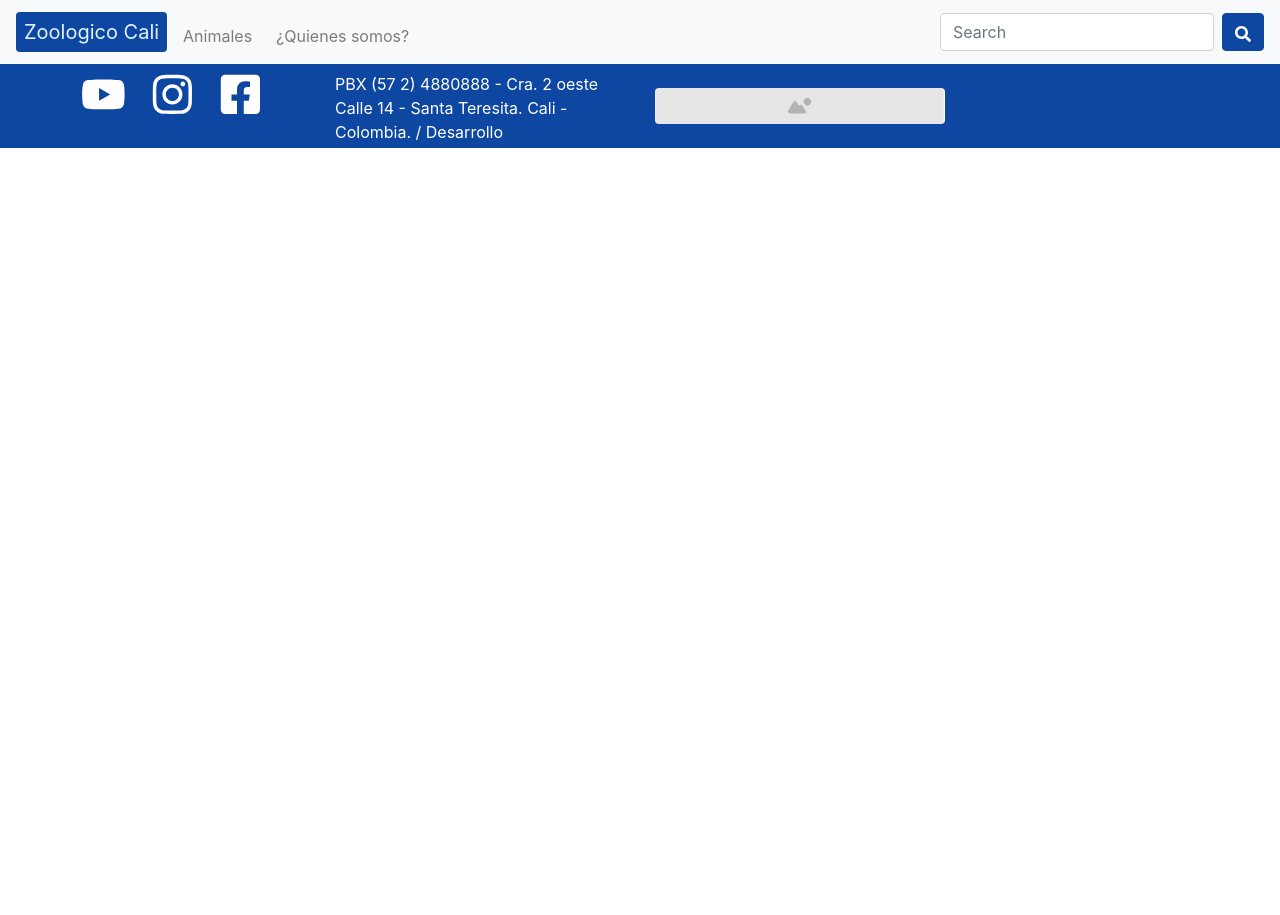
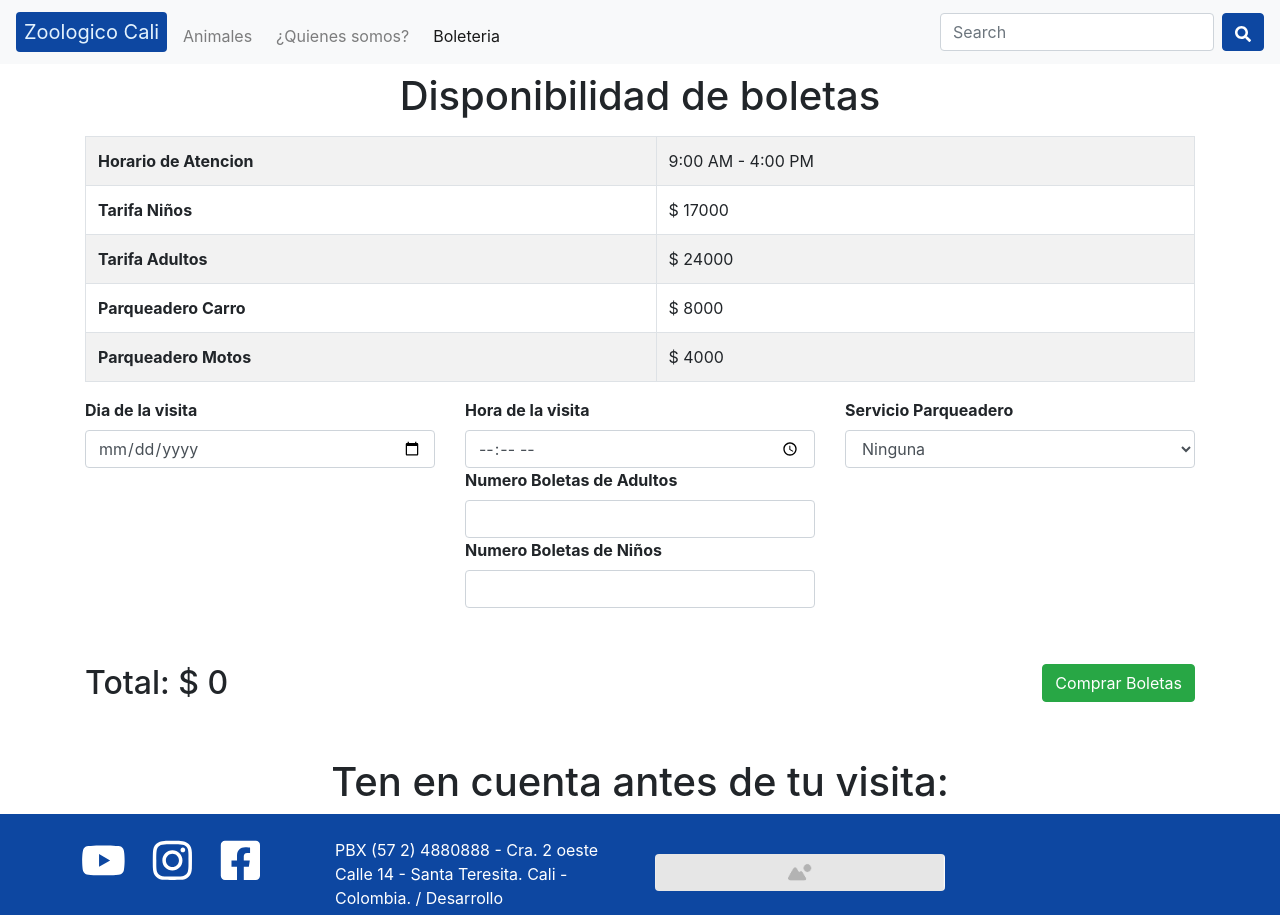
Before and after one commit to fredo0522/zoo_web, a React (Create React App) app: page /boletas in a window 1280 px wide. Before the commit the page ends 800 px from the top, so only its background shows below. Built offline with nearby package versions, Linux system fonts and the light colour scheme.

Commit message:
Agregando formulario y opciones de compra de boelteria del zoologico

```diff
--- a/src/App.js
+++ b/src/App.js
@@ -6,6 +6,7 @@ import Animals from "./pages/Animals";
 import AnimalDetails from "./pages/AnimalDetails";
 import Who from "./pages/Who";
 import Home from "./pages/Home";
+import Boletas from "./pages/Boletas";
 import { FaInstagram } from "react-icons/fa";
 import { FaFacebookSquare } from "react-icons/fa";
 import { FaYoutube } from "react-icons/fa";
@@ -28,6 +29,9 @@ class App extends Component {
             <Route path="/details/:name" component={AnimalDetails} exact />
             <Route path="/who" exact>
               <Who />
+            </Route>
+            <Route path="/boletas" exact>
+              <Boletas />
             </Route>
           </Switch>
         </div>
--- a/src/components/HeaderBar.jsx
+++ b/src/components/HeaderBar.jsx
@@ -57,6 +57,18 @@ class HeaderBar extends Component {
                 ¿Quienes somos?
               </NavLink>
             </li>
+
+            {/* Boleteria options */}
+            <li className="nav-item mr-auto">
+              <NavLink
+                activeClassName="nav-link ml-2 mt-2 active"
+                className="nav-link ml- mt-2"
+                to="/boletas"
+                exact
+              >
+                Boleteria
+              </NavLink>
+            </li>
           </ul>
 
           {/* Search in the input */}
--- a/src/pages/AnimalDetails.jsx
+++ b/src/pages/AnimalDetails.jsx
@@ -28,6 +28,7 @@ class AnimalDetails extends Component {
 const mapStateToAction = {
   setAnimalByName,
 };
+
 const mapStateToProps = (state) => {
   return {
     animal: state.animal.animal,
--- /dev/null
+++ b/src/pages/Boletas.jsx
@@ -0,0 +1,195 @@
+import React, { Component } from "react";
+
+const d = new Date();
+
+class Boletas extends Component {
+  constructor(props) {
+    super(props);
+
+    this.state = {
+      total: 0,
+      kidPrice: 17000,
+      adultPrice: 24000,
+      carPrice: 8000,
+      motorcyclePrice: 4000,
+      timeVisit: "",
+      dateVisit: "",
+      ticketsAdult: 0,
+      ticketsKid: 0,
+      typeParking: "Ninguna",
+    };
+
+    this.handleChangeTypeParking = this.handleChangeTypeParking.bind(this);
+    this.handleChangeTicketsAdult = this.handleChangeTicketsAdult.bind(this);
+    this.handleChangeTicketsKid = this.handleChangeTicketsKid.bind(this);
+    this.handleSubmit = this.handleSubmit.bind(this);
+  }
+
+  handleChangeTypeParking(event) {
+    var value = 0;
+    // Eliminando el valor anterior
+    if (this.state.typeParking === "Carro") {
+      value = this.state.carPrice;
+    } else if (this.state.typeParking === "Moto") {
+      value = this.state.motorcyclePrice;
+    } else {
+      value = 0;
+    }
+
+    // Agregar el valor al total
+    if (event.target.value === "Carro") {
+      this.setState({ total: this.state.total + this.state.carPrice - value });
+    } else if (event.target.value === "Moto") {
+      this.setState({
+        total: this.state.total + this.state.motorcyclePrice - value,
+      });
+    } else {
+      this.setState({ total: this.state.total - value });
+    }
+
+    this.setState({ typeParking: event.target.value });
+  }
+
+  handleChangeTicketsAdult(event) {
+    var currValue = this.state.adultPrice * event.target.value;
+    var befValue = this.state.adultPrice * this.state.ticketsAdult;
+
+    this.setState({ ticketsAdult: event.target.value });
+    this.setState({ total: this.state.total + currValue - befValue });
+  }
+
+  handleChangeTicketsKid(event) {
+    var currValue = this.state.kidPrice * event.target.value;
+    var befValue = this.state.kidPrice * this.state.ticketsKid;
+
+    this.setState({ ticketsKid: event.target.value });
+    this.setState({ total: this.state.total + currValue - befValue });
+  }
+
+  handleSubmit(event) {}
+
+  render() {
+    return (
+      <div className="container pt-4">
+        {/* Tabla de precios y disponibilidad */}
+        <h1 className="text-center">Disponibilidad de boletas</h1>
+        <table className="table table-striped table-bordered mt-3">
+          <tbody>
+            <tr>
+              <th scope="row">Horario de Atencion</th>
+              <td>9:00 AM - 4:00 PM</td>
+            </tr>
+            <tr>
+              <th scope="row">Tarifa Niños</th>
+              <td>$ {this.state.kidPrice}</td>
+            </tr>
+            <tr>
+              <th scope="row">Tarifa Adultos</th>
+              <td>$ {this.state.adultPrice}</td>
+            </tr>
+            <tr>
+              <th scope="row">Parqueadero Carro</th>
+              <td>$ {this.state.carPrice}</td>
+            </tr>
+            <tr>
+              <th scope="row">Parqueadero Motos</th>
+              <td>$ {this.state.motorcyclePrice}</td>
+            </tr>
+          </tbody>
+        </table>
+
+        {/* Total y opciones de compra y datos de la reserva */}
+        <form onSubmit={this.handleSubmit}>
+          {/* Reserva */}
+          <div className="row row-cols-md-3 mt-2">
+            <div className="col-sm mb-5">
+              <label htmlFor="visitDate" className="font-weight-bold">
+                Dia de la visita
+              </label>
+              <input
+                type="date"
+                id="visitDate"
+                className="form-control"
+                min={
+                  d.getFullYear() + "-" + (d.getMonth() + 1) + "-" + d.getDate()
+                }
+                required
+              />
+            </div>
+            <div className="col-sm mb-5">
+              <label htmlFor="visitTime" className="font-weight-bold">
+                Hora de la visita
+              </label>
+              <input
+                type="time"
+                className="form-control"
+                id="visitTime"
+                min="09:00"
+                max="16:00"
+                required
+              />
+
+              <label htmlFor="quantityAdults" className="font-weight-bold">
+                Numero Boletas de Adultos
+              </label>
+              <input
+                onChange={this.handleChangeTicketsAdult}
+                type="number"
+                className="form-control"
+                id="quantityAdults"
+                min="0"
+                max="100"
+                required
+              />
+
+              <label htmlFor="quantityKids" className="font-weight-bold">
+                Numero Boletas de Niños
+              </label>
+              <input
+                onChange={this.handleChangeTicketsKid}
+                type="number"
+                className="form-control"
+                id="quantityKids"
+                min="0"
+                max="100"
+                required
+              />
+            </div>
+            <div className="col-sm mb-5">
+              <label htmlFor="parkService" className="font-weight-bold">
+                Servicio Parqueadero
+              </label>
+              <select
+                defaultValue={this.state.typeParking}
+                onChange={this.handleChangeTypeParking}
+                className="form-control"
+                id="parkService"
+                required
+              >
+                <option value="Carro">Carro</option>
+                <option value="Moto">Moto</option>
+                <option value="Ninguna">Ninguna</option>
+              </select>
+            </div>
+          </div>
+
+          {/* Opciones de compra */}
+          <div className="row row-cols-md-2 mt-2">
+            <div className="col-sm mb-5">
+              <h2 className="text-left">Total: $ {this.state.total} </h2>
+            </div>
+
+            <div className="col-sm mb-5 text-right">
+              <button type="submit" className="btn btn-success">
+                Comprar Boletas
+              </button>
+            </div>
+          </div>
+        </form>
+        <h1 className="text-center">Ten en cuenta antes de tu visita:</h1>
+      </div>
+    );
+  }
+}
+
+export default Boletas;
```
